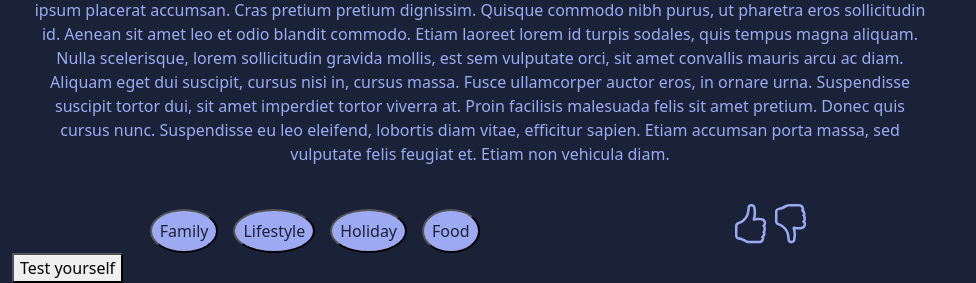
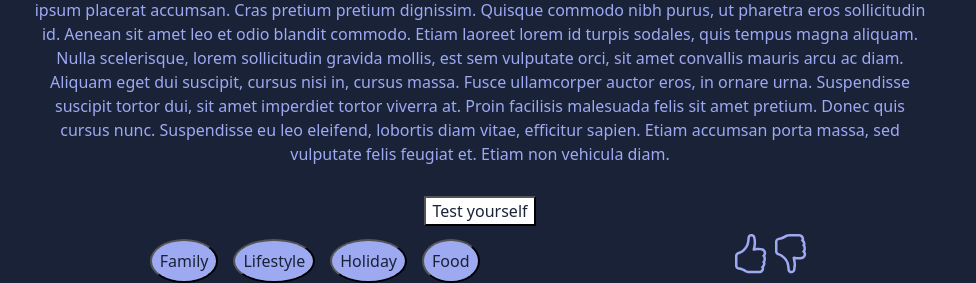
Before and after one commit to brkagithub/PSIlearnopedia, a Python web app: template templates/article.html in a window 1280 px wide. Shown: the part 718-1001 px from the top of the page, without its empty margins (0-976 px from the left). Run offline with Jinja, Linux system fonts and the light colour scheme; the template is opened without the code that fills it, so the values that code supplies are empty.

Commit message:
Minor article page changes

```diff
--- a/templates/article.css
+++ b/templates/article.css
@@ -33,3 +33,8 @@
   margin-top: 15px;
   margin-bottom: 30px;
 }
+
+.btnTest {
+  background-color: white;
+  color: #1a2238;
+}
--- a/templates/article.html
+++ b/templates/article.html
@@ -82,6 +82,9 @@
         <div class="article col-12 col-lg-9">
           <h1 id="title"></h1>
           <div id="content" class="marginLR60"></div>
+          <a href="questions.html"
+            ><button class="btnTest">Test yourself</button></a
+          >
           <div class="flexWrap marginLR60">
             <div id="categories" class="flexCenter mt-2 textAlign"></div>
             <div id="likeDislike" class="mt-2 textAlign flexCenter">
@@ -114,7 +117,6 @@
         </div>
         <div id="author" class="author col-12 col-lg-3"></div>
       </div>
-      <a href="questions.html"><button>Test yourself</button></a>
     </div>
   </body>
 </html>
```
